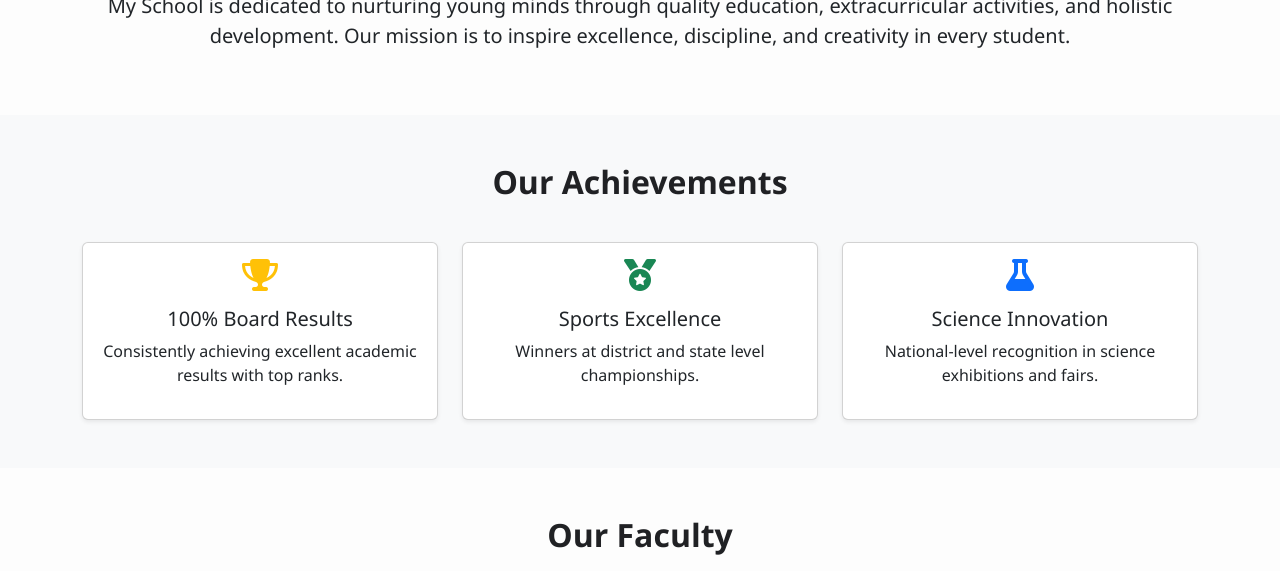
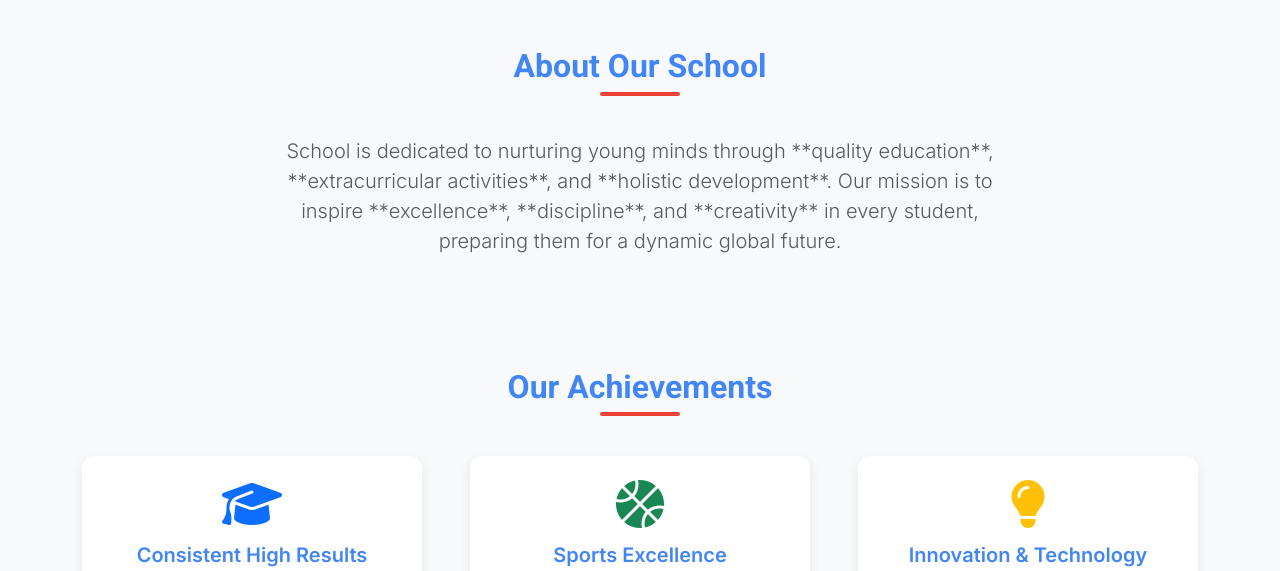
Before and after one commit to teluguabbai/school, a Django app: page / in a window 1280 px wide. Shown: the part 754-1325 px from the top of the page. Run offline with Django 4.2, Linux system fonts and the light colour scheme; data comes from the database, SQL or seed files in the repository.

Commit message:
Update home.html

```diff
--- a/school/templates/home.html
+++ b/school/templates/home.html
@@ -2,101 +2,215 @@
 <html lang="en">
 <head>
   <meta charset="UTF-8">
-  <title>SDR School Portal</title>
-  <link rel="stylesheet" href="https://cdn.jsdelivr.net/npm/bootstrap@5.3.0/dist/css/bootstrap.min.css">
-  <link rel="stylesheet" href="https://cdnjs.cloudflare.com/ajax/libs/font-awesome/6.4.0/css/all.min.css">
+  <meta name="viewport" content="width=device-width, initial-scale=1.0">
+  <title>SDR School Portal - Excellence in Education</title>
+
+  <link rel="preconnect" href="https://fonts.googleapis.com">
+  <link rel="preconnect" href="https://fonts.gstatic.com" crossorigin>
+  <link href="https://fonts.googleapis.com/css2?family=Inter:wght@100..900&family=Roboto:wght@400;700&display=swap" rel="stylesheet">
+
+  <link rel="stylesheet" href="https://cdn.jsdelivr.net/npm/bootstrap@5.3.3/dist/css/bootstrap.min.css">
+  <link rel="stylesheet" href="https://cdnjs.cloudflare.com/ajax/libs/font-awesome/6.5.2/css/all.min.css">
+
   <style>
+    /* Custom CSS for SDR School Portal */
+
+    :root {
+      /* Google-inspired Colors */
+      --google-blue: #4285F4;
+      --google-red: #EA4335;
+      --google-green: #34A853;
+      --google-yellow: #FBBC05;
+      --primary-color: var(--google-blue);
+      --secondary-color: #f8f9fa; /* Light Gray */
+      --text-color: #202124;
+    }
+
     body {
-      background-color: #fdfdfd;
-      font-family: 'Segoe UI', Tahoma, Geneva, Verdana, sans-serif;
+      background-color: #f7f9fc; /* A subtle, modern light blue background */
+      font-family: 'Inter', sans-serif; /* Modern, clean sans-serif font */
+      color: var(--text-color);
     }
+
+    /* Global Elements */
+    .btn-primary {
+      background-color: var(--primary-color);
+      border-color: var(--primary-color);
+      transition: all 0.3s ease;
+    }
+    .btn-primary:hover {
+      background-color: #3b7ae0; /* Slightly darker blue */
+      border-color: #3b7ae0;
+      transform: translateY(-2px);
+    }
+
     /* Navbar */
+    .navbar {
+        border-bottom: 3px solid var(--google-red); /* Subtle bottom border for flair */
+    }
     .navbar-brand {
-      font-weight: bold;
-      font-size: 1.5rem;
-      color: #4285F4 !important; /* Google Blue */
+      font-weight: 800; /* Extra bold */
+      font-size: 1.75rem;
+      color: var(--primary-color) !important;
     }
     .navbar-brand span {
-      color: #EA4335; /* Google Red */
+      color: var(--google-red);
     }
     .navbar-brand span:last-child {
-      color: #34A853; /* Google Green */
+      color: var(--google-green);
     }
     .nav-link {
-      color: #333 !important;
-      font-weight: 500;
+      color: var(--text-color) !important;
+      font-weight: 600;
+      padding: 0.5rem 1rem;
+      border-radius: 5px;
+      transition: background-color 0.3s;
     }
     .nav-link:hover {
-      color: #4285F4 !important;
+      color: white !important;
+      background-color: var(--google-blue); /* Solid blue on hover for better visibility */
     }
 
     /* Hero Section */
     .hero {
-      background: linear-gradient(rgba(0,0,0,0.4),rgba(0,0,0,0.4)), url("https://source.unsplash.com/1600x600/?school,students") no-repeat center center;
+      /* Added a more educational, vibrant background image query */
+      background: linear-gradient(rgba(0,0,0,0.5),rgba(0,0,0,0.6)), url("https://source.unsplash.com/1600x600/?students,books,learning") no-repeat center center;
       background-size: cover;
+      background-attachment: fixed; /* Parallax effect for beauty */
       color: white;
-      padding: 150px 0;
+      padding: 180px 0; /* More padding for a grander feel */
+      box-shadow: inset 0 -10px 10px rgba(0,0,0,0.2);
     }
     .hero h1 {
-      font-size: 3.5rem;
-      font-weight: bold;
-      animation: fadeInDown 1.5s;
+      font-family: 'Roboto', sans-serif; /* Different font for the main quote */
+      font-size: clamp(2rem, 5vw, 4rem); /* Responsive font size */
+      font-weight: 700;
+      text-shadow: 2px 2px 4px rgba(0,0,0,0.5);
     }
     .hero p {
-      font-size: 1.3rem;
-      animation: fadeInUp 2s;
+      font-size: clamp(1rem, 2vw, 1.5rem);
+      font-weight: 400;
+      margin-top: 20px;
     }
 
-    @keyframes fadeInDown {
-      from {opacity: 0; transform: translateY(-50px);}
-      to {opacity: 1; transform: translateY(0);}
+    /* General Sections */
+    .section-title {
+      font-family: 'Roboto', sans-serif;
+      font-weight: 700;
+      margin-bottom: 50px;
+      color: var(--primary-color);
+      position: relative;
     }
-    @keyframes fadeInUp {
-      from {opacity: 0; transform: translateY(50px);}
-      to {opacity: 1; transform: translateY(0);}
+    .section-title::after {
+      content: '';
+      position: absolute;
+      left: 50%;
+      bottom: -10px;
+      transform: translateX(-50%);
+      width: 80px;
+      height: 4px;
+      background-color: var(--google-red);
+      border-radius: 2px;
     }
 
-    .section-title {
-      font-weight: bold;
-      margin-bottom: 40px;
-      color: #202124;
+    /* Card Enhancements (for Achievements) */
+    .card {
+      border: none;
+      border-radius: 12px;
+      transition: transform 0.4s ease, box-shadow 0.4s ease;
+      box-shadow: 0 4px 12px rgba(0, 0, 0, 0.08); /* Softer shadow */
     }
+    .card:hover {
+      transform: translateY(-8px); /* Deeper lift */
+      box-shadow: 0 10px 25px rgba(0, 0, 0, 0.15); /* More pronounced shadow on hover */
+    }
+    .card i {
+        font-size: 3rem !important; /* Larger icons */
+        margin-bottom: 15px !important;
+    }
+    .card h5 {
+        font-weight: 600;
+        color: var(--primary-color);
+    }
+
+    /* Faculty Section */
     .faculty-img {
-      width: 120px;
-      height: 120px;
+      width: 140px; /* Slightly larger image */
+      height: 140px;
       object-fit: cover;
       border-radius: 50%;
-      border: 3px solid #4285F4;
-      transition: transform 0.3s;
+      border: 4px solid var(--google-green); /* Border color changed to green */
+      box-shadow: 0 3px 6px rgba(0, 0, 0, 0.1);
+      transition: transform 0.3s ease, border-color 0.3s ease;
     }
     .faculty-img:hover {
-      transform: scale(1.1);
+      transform: scale(1.05); /* Slightly less aggressive scale */
+      border-color: var(--google-yellow);
     }
+    .faculty-member {
+        padding: 20px;
+        border-radius: 8px;
+        background-color: white;
+        box-shadow: 0 2px 8px rgba(0,0,0,0.05);
+    }
+    .faculty-member p {
+        margin-bottom: 5px;
+        font-size: 0.95rem;
+        color: #555;
+    }
+
+    /* Activities Section */
+    .activities-card {
+        overflow: hidden;
+        border-radius: 10px;
+        box-shadow: 0 4px 10px rgba(0, 0, 0, 0.1);
+        transition: transform 0.3s ease;
+    }
+    .activities-card:hover {
+        transform: scale(1.03);
+    }
+    .activities-card img {
+        transition: transform 0.5s ease;
+    }
+    .activities-card:hover img {
+        transform: scale(1.1); /* Zoom effect on image hover */
+    }
+    .activities-card h5 {
+        background-color: rgba(66, 133, 244, 0.85);
+        color: white;
+        padding: 10px 0;
+        margin-bottom: 0;
+        font-weight: 600;
+        text-shadow: 1px 1px 2px rgba(0,0,0,0.3);
+    }
+
+    /* Contact Section */
     .contact-icon {
-      font-size: 1.5rem;
-      margin-right: 10px;
-      color: #4285F4;
+      font-size: 1.8rem;
+      margin-right: 15px;
+      color: var(--google-red); /* Changed icon color for contrast */
     }
+    #contact p {
+        font-size: 1.1rem;
+        margin-bottom: 10px;
+    }
+
+    /* Footer */
     footer {
-      background: #4285F4;
+      background: var(--text-color); /* Darker footer for contrast */
       color: white;
-      padding: 20px;
+      padding: 30px 20px;
       text-align: center;
-      margin-top: 50px;
     }
-    .card:hover {
-      transform: translateY(-5px);
-      transition: 0.3s;
-    }
+
   </style>
 </head>
 <body>
 
-  <!-- Navbar -->
-  <nav class="navbar navbar-expand-lg navbar-light bg-light shadow-sm">
+  <nav class="navbar navbar-expand-lg navbar-light bg-white sticky-top shadow-sm py-3">
     <div class="container">
-      <a class="navbar-brand" href="#">My<span> School</span><span>.</span></a>
-      <button class="navbar-toggler" type="button" data-bs-toggle="collapse" data-bs-target="#navbarNav">
+      <a class="navbar-brand" href="#"><span> School</span><span>.</span></a>
+      <button class="navbar-toggler" type="button" data-bs-toggle="collapse" data-bs-target="#navbarNav" aria-controls="navbarNav" aria-expanded="false" aria-label="Toggle navigation">
         <span class="navbar-toggler-icon"></span>
       </button>
       <div class="collapse navbar-collapse" id="navbarNav">
@@ -104,159 +218,126 @@
           <li class="nav-item"><a class="nav-link" href="#about">About</a></li>
           <li class="nav-item"><a class="nav-link" href="#achievements">Achievements</a></li>
           <li class="nav-item"><a class="nav-link" href="#faculty">Faculty</a></li>
-          <li class="nav-item"><a class="nav-link" href="#timetable">Timetable</a></li>
           <li class="nav-item"><a class="nav-link" href="#activities">Activities</a></li>
           <li class="nav-item"><a class="nav-link" href="#contact">Contact</a></li>
         </ul>
-        <a href="{% url 'login' %}" class="btn btn-primary">Login</a>
+        <a href="{% url 'login' %}" class="btn btn-primary px-4 py-2 shadow-sm">Portal Login <i class="fa-solid fa-right-to-bracket ms-1"></i></a>
       </div>
     </div>
   </nav>
 
-  <!-- Hero Section -->
-  <section class="hero text-center">
+  <section class="hero text-center d-flex align-items-center">
     <div class="container">
-      <h1>“Education is the most powerful weapon which you can use to change the world.”</h1>
-      <p class="lead">Welcome to SDR School – Where Excellence Meets Opportunity</p>
+      <h1 class="mb-4">“Education is the most powerful weapon which you can use to change the world.”</h1>
+      <p class="lead text-white-75">Welcome to SDR School – Where Excellence Meets Opportunity</p>
     </div>
   </section>
 
-  <!-- About Section -->
-  <section id="about" class="py-5 text-center">
+  <section id="about" class="py-5 py-md-5 text-center">
     <div class="container">
-      <h2 class="section-title">About Our School</h2>
-      <p class="lead">My School is dedicated to nurturing young minds through quality education,
-        extracurricular activities, and holistic development. Our mission is to inspire excellence,
-        discipline, and creativity in every student.</p>
+      <div class="row justify-content-center">
+        <div class="col-lg-8">
+            <h2 class="section-title">About Our School</h2>
+            <p class="lead fs-5 text-muted"> School is dedicated to nurturing young minds through **quality education**, **extracurricular activities**, and **holistic development**. Our mission is to inspire **excellence**, **discipline**, and **creativity** in every student, preparing them for a dynamic global future.</p>
+        </div>
+      </div>
     </div>
   </section>
 
-  <!-- Achievements Section -->
   <section id="achievements" class="py-5 bg-light">
     <div class="container text-center">
       <h2 class="section-title">Our Achievements</h2>
-      <div class="row g-4">
+      <div class="row g-5">
         <div class="col-md-4">
-          <div class="card shadow-sm h-100 p-3">
-            <i class="fa-solid fa-trophy fa-2x text-warning mb-3"></i>
-            <h5>100% Board Results</h5>
-            <p>Consistently achieving excellent academic results with top ranks.</p>
+          <div class="card h-100 p-4">
+            <i class="fa-solid fa-graduation-cap text-primary mb-3"></i>
+            <h5>Consistent High Results</h5>
+            <p class="text-muted">Achieving **100% Board Results** consistently with students securing top university admissions nationwide.</p>
           </div>
         </div>
         <div class="col-md-4">
-          <div class="card shadow-sm h-100 p-3">
-            <i class="fa-solid fa-medal fa-2x text-success mb-3"></i>
+          <div class="card h-100 p-4">
+            <i class="fa-solid fa-basketball text-success mb-3"></i>
             <h5>Sports Excellence</h5>
-            <p>Winners at district and state level championships.</p>
+            <p class="text-muted">Proud **State and National** level winners in basketball, chess, and track & field.</p>
           </div>
         </div>
         <div class="col-md-4">
-          <div class="card shadow-sm h-100 p-3">
-            <i class="fa-solid fa-flask fa-2x text-primary mb-3"></i>
-            <h5>Science Innovation</h5>
-            <p>National-level recognition in science exhibitions and fairs.</p>
+          <div class="card h-100 p-4">
+            <i class="fa-solid fa-lightbulb text-warning mb-3"></i>
+            <h5>Innovation & Technology</h5>
+            <p class="text-muted">National-level recognition in **Science Exhibitions** and **Robotics Fairs**, fostering future innovators.</p>
           </div>
         </div>
       </div>
     </div>
   </section>
 
-<!-- Faculty Section -->
 <section id="faculty" class="py-5">
   <div class="container text-center">
-    <h2 class="section-title">Our Faculty</h2>
-    <div class="row g-4">
+    <h2 class="section-title">Our Esteemed Faculty</h2>
+    <div class="row g-4 justify-content-center">
       {% for faculty in faculty_list %}
-      <div class="col-md-3">
-        <!-- Placeholder Image (optional: add image field in FacultyProfile later) -->
-        <img src="https://source.unsplash.com/120x120/?teacher,education"
-             class="faculty-img mb-3" alt="{{ faculty.user.first_name }}">
-        <h6>{{ faculty.user.first_name }} {{ faculty.user.last_name }}</h6>
-        <p><strong>{{ faculty.department }}</strong></p>
-        <p>Employee ID: {{ faculty.employee_id }}</p>
-        <p>📞 {{ faculty.contact_no }}</p>
-        <p>📍 {{ faculty.address }}</p>
+      <div class="col-6 col-md-4 col-lg-3">
+        <div class="faculty-member">
+            <img src="https://source.unsplash.com/140x140/?teacher,education"
+                 class="faculty-img mb-3" alt="{{ faculty.user.first_name }}">
+            <h6 class="mb-1 text-primary">{{ faculty.user.first_name }} {{ faculty.user.last_name }}</h6>
+            <p class="mb-1 fw-bold text-dark">{{ faculty.department }}</p>
+            <small class="d-block text-muted">Emp ID: {{ faculty.employee_id }}</small>
+            </div>
       </div>
       {% empty %}
-      <p>No faculty details available.</p>
+      <p class="lead">No faculty details available at the moment. Please check back soon.</p>
       {% endfor %}
     </div>
   </div>
 </section>
 
-{% comment %} <!-- Timetable Section -->
-<section id="timetable" class="py-5 bg-light">
-  <div class="container">
-    <h2 class="section-title text-center">Class Timetables</h2>
-    <div class="table-responsive">
-      <table class="table table-bordered text-center">
-        <thead class="table-primary">
-          <tr>
-            <th>Class</th>
-            <th>Monday</th>
-            <th>Tuesday</th>
-            <th>Wednesday</th>
-            <th>Thursday</th>
-            <th>Friday</th>
-          </tr>
-        </thead>
-        <tbody>
-          {% for timetable in timetables %}
-          <tr>
-            <td>{{ timetable.class_name }}</td>
-            <td>{{ timetable.monday }}</td>
-            <td>{{ timetable.tuesday }}</td>
-            <td>{{ timetable.wednesday }}</td>
-            <td>{{ timetable.thursday }}</td>
-            <td>{{ timetable.friday }}</td>
-          </tr>
-          {% empty %}
-          <tr>
-            <td colspan="6">No timetable available</td>
-          </tr>
-          {% endfor %}
-        </tbody>
-      </table>
-    </div>
-  </div>
-</section> {% endcomment %}
-
-  <!-- Activities Section -->
-  <section id="activities" class="py-5">
+<section id="activities" class="py-5 bg-light">
     <div class="container text-center">
-      <h2 class="section-title">School Activities</h2>
+      <h2 class="section-title">Enriching School Activities</h2>
       <div class="row g-4">
         <div class="col-md-4">
-          <img src="https://source.unsplash.com/400x300/?sports" class="img-fluid rounded shadow-sm" alt="Sports">
-          <h5 class="mt-2">Sports</h5>
+          <div class="activities-card">
+              <img src="https://source.unsplash.com/450x300/?children,sports" class="img-fluid" alt="Sports">
+              <h5>Athletics & Fitness</h5>
+          </div>
         </div>
         <div class="col-md-4">
-          <img src="https://source.unsplash.com/400x300/?music" class="img-fluid rounded shadow-sm" alt="Music">
-          <h5 class="mt-2">Music & Arts</h5>
+          <div class="activities-card">
+              <img src="https://source.unsplash.com/450x300/?students,art" class="img-fluid" alt="Music">
+              <h5>Creative Arts & Music</h5>
+          </div>
         </div>
         <div class="col-md-4">
-          <img src="https://source.unsplash.com/400x300/?science-fair" class="img-fluid rounded shadow-sm" alt="Science Fair">
-          <h5 class="mt-2">Science Fair</h5>
+          <div class="activities-card">
+              <img src="https://source.unsplash.com/450x300/?students,lab" class="img-fluid" alt="Science Fair">
+              <h5>Science & Robotics Club</h5>
+          </div>
         </div>
       </div>
     </div>
   </section>
 
-  <!-- Contact Section -->
-  <section id="contact" class="py-5 bg-light">
+  <section id="contact" class="py-5">
     <div class="container text-center">
-      <h2 class="section-title">Contact Us</h2>
-      <p><i class="fa-solid fa-location-dot contact-icon"></i> My School, City, State, India</p>
-      <p><i class="fa-solid fa-phone contact-icon"></i> +91 98765 43210</p>
-      <p><i class="fa-solid fa-envelope contact-icon"></i> contact@myschool.edu</p>
+      <h2 class="section-title">Get in Touch</h2>
+      <div class="row justify-content-center">
+        <div class="col-lg-6">
+            <p><i class="fa-solid fa-map-marker-alt contact-icon"></i> **Address:**  School, City, State, 123456, India</p>
+            <p><i class="fa-solid fa-phone contact-icon"></i> **Phone:** +91 98765 43210 (Admissions)</p>
+            <p><i class="fa-solid fa-envelope contact-icon"></i> **Email:** contact@school.edu</p>
+        </div>
+      </div>
     </div>
   </section>
 
-  <!-- Footer -->
   <footer>
-    <p>&copy; 2025 School. All Rights Reserved.</p>
+    <p class="mb-1"> School</p>
+    <p class="text-white-50 small">&copy; 2025  School. All Rights Reserved. Built with <i class="fa-solid fa-heart text-danger"></i> love.</p>
   </footer>
 
-  <script src="https://cdn.jsdelivr.net/npm/bootstrap@5.3.0/dist/js/bootstrap.bundle.min.js"></script>
+  <script src="https://cdn.jsdelivr.net/npm/bootstrap@5.3.3/dist/js/bootstrap.bundle.min.js"></script>
 </body>
 </html>
```
